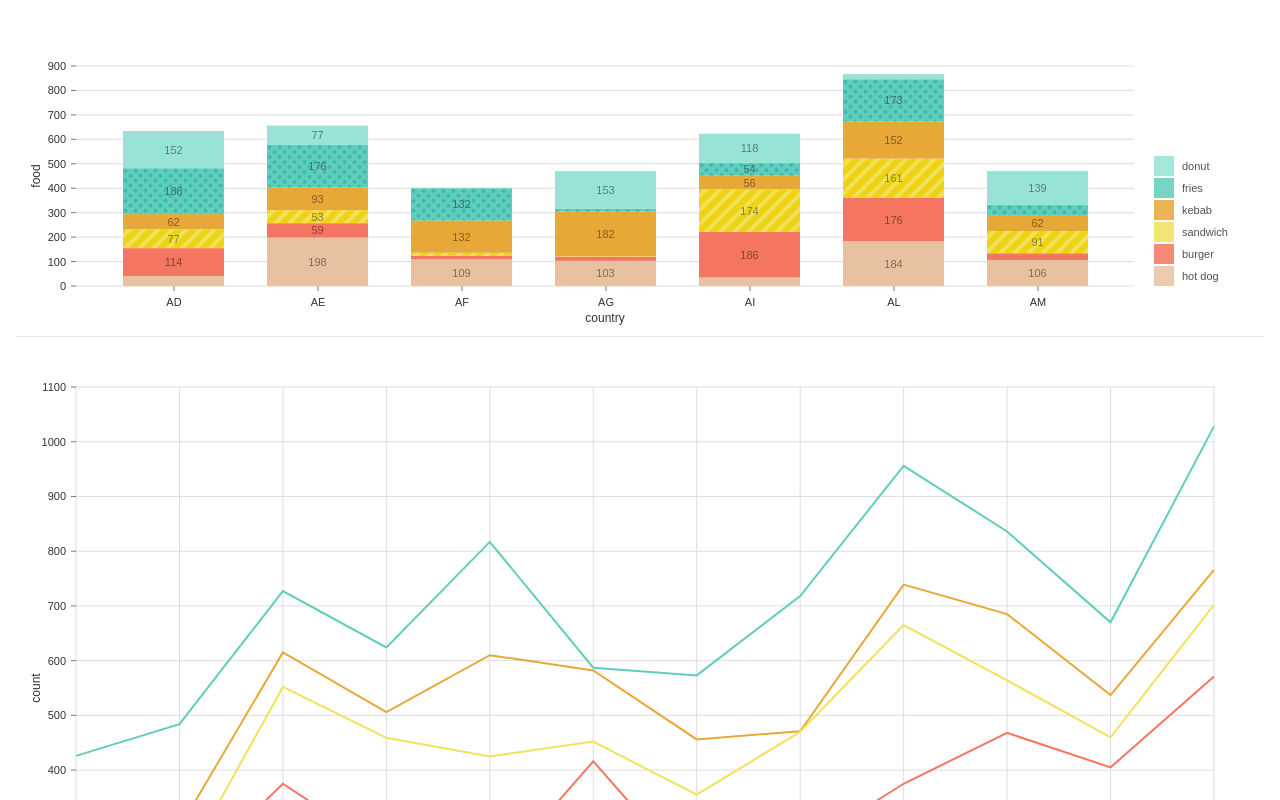
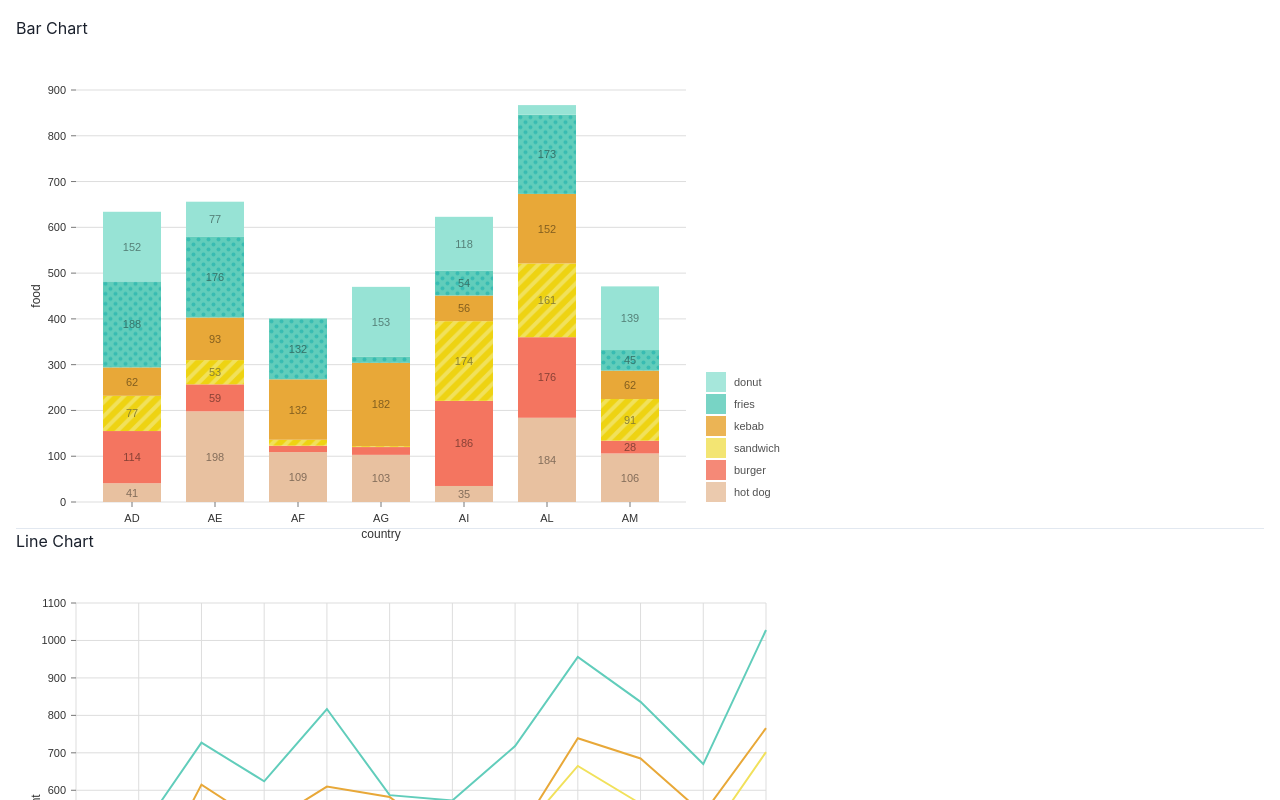
Before and after one commit to Ya-masou/react-chart-libraries, a Next.js app: page /nivo in a window 1280 px wide. Shown: the top 800 px of the page. Built offline with nearby package versions, Linux system fonts and the light colour scheme.

Commit message:
heatmap のチャートを実装してみる

```diff
--- a/package.json
+++ b/package.json
@@ -16,6 +16,7 @@
     "@emotion/styled": "^11",
     "@nivo/bar": "^0.73.1",
     "@nivo/core": "^0.73.0",
+    "@nivo/heatmap": "^0.74.0",
     "@nivo/line": "^0.73.0",
     "@nivo/pie": "^0.73.0",
     "@nivo/radar": "^0.73.0",
--- a/pages/nivo/index.tsx
+++ b/pages/nivo/index.tsx
@@ -1,9 +1,11 @@
+import { Box, AspectRatio } from "@chakra-ui/react"
 import { ResponsiveBar, Bar } from "@nivo/bar";
 import { ResponsiveLine } from "@nivo/line";
 import { ResponsiveRadar } from "@nivo/radar";
 import { ResponsivePie, Pie } from "@nivo/pie";
+import { ResponsiveHeatMap } from "@nivo/heatmap"
 
-export function BarChart() {
+function BarChart() {
   const data = [
     {
       country: "AD",
@@ -113,13 +115,8 @@ export function BarChart() {
   ];
 
   return (
-    <div
-      style={{
-        // aspectRatio: "16 / 9", // safari これ使えない
-        width: "100%",
-        height: "320px",
-      }}
-    >
+    <Box maxW="800px" h="lg">
+      <h2>Bar Chart</h2>
       <ResponsiveBar
         data={data}
         keys={["hot dog", "burger", "sandwich", "kebab", "fries", "donut"]}
@@ -211,11 +208,11 @@ export function BarChart() {
           },
         ]}
       />
-    </div>
+    </Box>
   );
 }
 
-export function LineChart() {
+function LineChart() {
   const data = [
     {
       id: "japan",
@@ -490,11 +487,8 @@ export function LineChart() {
   ];
 
   return (
-    <div
-      style={{
-        aspectRatio: "16 / 9",
-      }}
-    >
+    <Box maxW="800px" h="lg">
+      <h2>Line Chart</h2>
       <ResponsiveLine
         data={data}
         margin={{ top: 50, right: 50, bottom: 50, left: 60 }}
@@ -560,11 +554,11 @@ export function LineChart() {
           },
         ]}
       />
-    </div>
+    </Box>
   );
 }
 
-export function RadarChart() {
+function RadarChart() {
   const data = [
     {
       taste: "fruity",
@@ -599,11 +593,9 @@ export function RadarChart() {
   ];
 
   return (
-    <div
-      style={{
-        aspectRatio: "16 / 9",
-      }}
-    >
+    <Box maxW="800px">
+      <h2>Rader Chart</h2>
+      <AspectRatio ratio={16 / 9}>
         <ResponsiveRadar
           data={data}
           keys={["chardonay", "carmenere", "syrah"]}
@@ -652,11 +644,12 @@ export function RadarChart() {
             },
           ]}
         />
-    </div>
+      </AspectRatio>
+    </Box>
   );
 }
 
-export function PieChart() {
+function PieChart() {
   const data = [
     {
       id: "javascript",
@@ -691,11 +684,9 @@ export function PieChart() {
   ];
 
   return (
-    <div
-      style={{
-        aspectRatio: "16 / 9",
-      }}
-    >
+    <Box maxW="800px">
+      <h2>Pie Chart</h2>
+      <AspectRatio ratio={16 / 9}>
         <ResponsivePie
           data={data}
           margin={{ top: 40, right: 80, bottom: 80, left: 80 }}
@@ -807,8 +798,297 @@ export function PieChart() {
             },
           ]}
         />
-    </div>
+      </AspectRatio>
+    </Box>
   );
+}
+
+function HeatMapChart() {
+  const data = [
+    {
+      "country": "AD",
+      "hot dog": 5,
+      "hot dogColor": "hsl(209, 70%, 50%)",
+      "burger": 15,
+      "burgerColor": "hsl(348, 70%, 50%)",
+      "sandwich": 70,
+      "sandwichColor": "hsl(131, 70%, 50%)",
+      "kebab": 43,
+      "kebabColor": "hsl(139, 70%, 50%)",
+      "fries": 7,
+      "friesColor": "hsl(269, 70%, 50%)",
+      "donut": 61,
+      "donutColor": "hsl(30, 70%, 50%)",
+      "junk": 70,
+      "junkColor": "hsl(42, 70%, 50%)",
+      "sushi": 8,
+      "sushiColor": "hsl(300, 70%, 50%)",
+      "ramen": 75,
+      "ramenColor": "hsl(259, 70%, 50%)",
+      "curry": 48,
+      "curryColor": "hsl(341, 70%, 50%)",
+      "udon": 70,
+      "udonColor": "hsl(156, 70%, 50%)"
+    },
+    {
+      "country": "AE",
+      "hot dog": 42,
+      "hot dogColor": "hsl(197, 70%, 50%)",
+      "burger": 79,
+      "burgerColor": "hsl(270, 70%, 50%)",
+      "sandwich": 67,
+      "sandwichColor": "hsl(194, 70%, 50%)",
+      "kebab": 0,
+      "kebabColor": "hsl(260, 70%, 50%)",
+      "fries": 27,
+      "friesColor": "hsl(87, 70%, 50%)",
+      "donut": 83,
+      "donutColor": "hsl(331, 70%, 50%)",
+      "junk": 12,
+      "junkColor": "hsl(193, 70%, 50%)",
+      "sushi": 77,
+      "sushiColor": "hsl(252, 70%, 50%)",
+      "ramen": 36,
+      "ramenColor": "hsl(313, 70%, 50%)",
+      "curry": 63,
+      "curryColor": "hsl(305, 70%, 50%)",
+      "udon": 100,
+      "udonColor": "hsl(155, 70%, 50%)"
+    },
+    {
+      "country": "AF",
+      "hot dog": 75,
+      "hot dogColor": "hsl(278, 70%, 50%)",
+      "burger": 65,
+      "burgerColor": "hsl(226, 70%, 50%)",
+      "sandwich": 77,
+      "sandwichColor": "hsl(85, 70%, 50%)",
+      "kebab": 96,
+      "kebabColor": "hsl(51, 70%, 50%)",
+      "fries": 92,
+      "friesColor": "hsl(333, 70%, 50%)",
+      "donut": 84,
+      "donutColor": "hsl(2, 70%, 50%)",
+      "junk": 30,
+      "junkColor": "hsl(109, 70%, 50%)",
+      "sushi": 24,
+      "sushiColor": "hsl(138, 70%, 50%)",
+      "ramen": 80,
+      "ramenColor": "hsl(336, 70%, 50%)",
+      "curry": 86,
+      "curryColor": "hsl(54, 70%, 50%)",
+      "udon": 20,
+      "udonColor": "hsl(70, 70%, 50%)"
+    },
+    {
+      "country": "AG",
+      "hot dog": 71,
+      "hot dogColor": "hsl(341, 70%, 50%)",
+      "burger": 9,
+      "burgerColor": "hsl(346, 70%, 50%)",
+      "sandwich": 11,
+      "sandwichColor": "hsl(108, 70%, 50%)",
+      "kebab": 81,
+      "kebabColor": "hsl(66, 70%, 50%)",
+      "fries": 7,
+      "friesColor": "hsl(287, 70%, 50%)",
+      "donut": 86,
+      "donutColor": "hsl(107, 70%, 50%)",
+      "junk": 85,
+      "junkColor": "hsl(57, 70%, 50%)",
+      "sushi": 99,
+      "sushiColor": "hsl(74, 70%, 50%)",
+      "ramen": 30,
+      "ramenColor": "hsl(140, 70%, 50%)",
+      "curry": 12,
+      "curryColor": "hsl(96, 70%, 50%)",
+      "udon": 19,
+      "udonColor": "hsl(175, 70%, 50%)"
+    },
+    {
+      "country": "AI",
+      "hot dog": 22,
+      "hot dogColor": "hsl(73, 70%, 50%)",
+      "burger": 23,
+      "burgerColor": "hsl(292, 70%, 50%)",
+      "sandwich": 83,
+      "sandwichColor": "hsl(41, 70%, 50%)",
+      "kebab": 9,
+      "kebabColor": "hsl(281, 70%, 50%)",
+      "fries": 83,
+      "friesColor": "hsl(34, 70%, 50%)",
+      "donut": 48,
+      "donutColor": "hsl(120, 70%, 50%)",
+      "junk": 30,
+      "junkColor": "hsl(135, 70%, 50%)",
+      "sushi": 71,
+      "sushiColor": "hsl(166, 70%, 50%)",
+      "ramen": 38,
+      "ramenColor": "hsl(220, 70%, 50%)",
+      "curry": 74,
+      "curryColor": "hsl(187, 70%, 50%)",
+      "udon": 24,
+      "udonColor": "hsl(288, 70%, 50%)"
+    },
+    {
+      "country": "AL",
+      "hot dog": 91,
+      "hot dogColor": "hsl(168, 70%, 50%)",
+      "burger": 83,
+      "burgerColor": "hsl(135, 70%, 50%)",
+      "sandwich": 25,
+      "sandwichColor": "hsl(209, 70%, 50%)",
+      "kebab": 68,
+      "kebabColor": "hsl(177, 70%, 50%)",
+      "fries": 96,
+      "friesColor": "hsl(353, 70%, 50%)",
+      "donut": 85,
+      "donutColor": "hsl(81, 70%, 50%)",
+      "junk": 7,
+      "junkColor": "hsl(85, 70%, 50%)",
+      "sushi": 87,
+      "sushiColor": "hsl(278, 70%, 50%)",
+      "ramen": 69,
+      "ramenColor": "hsl(148, 70%, 50%)",
+      "curry": 54,
+      "curryColor": "hsl(265, 70%, 50%)",
+      "udon": 42,
+      "udonColor": "hsl(291, 70%, 50%)"
+    },
+    {
+      "country": "AM",
+      "hot dog": 14,
+      "hot dogColor": "hsl(64, 70%, 50%)",
+      "burger": 12,
+      "burgerColor": "hsl(272, 70%, 50%)",
+      "sandwich": 91,
+      "sandwichColor": "hsl(137, 70%, 50%)",
+      "kebab": 76,
+      "kebabColor": "hsl(184, 70%, 50%)",
+      "fries": 16,
+      "friesColor": "hsl(330, 70%, 50%)",
+      "donut": 14,
+      "donutColor": "hsl(264, 70%, 50%)",
+      "junk": 68,
+      "junkColor": "hsl(21, 70%, 50%)",
+      "sushi": 77,
+      "sushiColor": "hsl(279, 70%, 50%)",
+      "ramen": 48,
+      "ramenColor": "hsl(5, 70%, 50%)",
+      "curry": 8,
+      "curryColor": "hsl(358, 70%, 50%)",
+      "udon": 49,
+      "udonColor": "hsl(312, 70%, 50%)"
+    },
+    {
+      "country": "AO",
+      "hot dog": 68,
+      "hot dogColor": "hsl(289, 70%, 50%)",
+      "burger": 80,
+      "burgerColor": "hsl(59, 70%, 50%)",
+      "sandwich": 64,
+      "sandwichColor": "hsl(105, 70%, 50%)",
+      "kebab": 37,
+      "kebabColor": "hsl(127, 70%, 50%)",
+      "fries": 72,
+      "friesColor": "hsl(330, 70%, 50%)",
+      "donut": 34,
+      "donutColor": "hsl(330, 70%, 50%)",
+      "junk": 67,
+      "junkColor": "hsl(149, 70%, 50%)",
+      "sushi": 82,
+      "sushiColor": "hsl(286, 70%, 50%)",
+      "ramen": 12,
+      "ramenColor": "hsl(29, 70%, 50%)",
+      "curry": 9,
+      "curryColor": "hsl(1, 70%, 50%)",
+      "udon": 13,
+      "udonColor": "hsl(125, 70%, 50%)"
+    },
+    {
+      "country": "AQ",
+      "hot dog": 90,
+      "hot dogColor": "hsl(108, 70%, 50%)",
+      "burger": 47,
+      "burgerColor": "hsl(221, 70%, 50%)",
+      "sandwich": 99,
+      "sandwichColor": "hsl(249, 70%, 50%)",
+      "kebab": 14,
+      "kebabColor": "hsl(10, 70%, 50%)",
+      "fries": 80,
+      "friesColor": "hsl(342, 70%, 50%)",
+      "donut": 36,
+      "donutColor": "hsl(183, 70%, 50%)",
+      "junk": 88,
+      "junkColor": "hsl(208, 70%, 50%)",
+      "sushi": 53,
+      "sushiColor": "hsl(33, 70%, 50%)",
+      "ramen": 30,
+      "ramenColor": "hsl(58, 70%, 50%)",
+      "curry": 90,
+      "curryColor": "hsl(98, 70%, 50%)",
+      "udon": 91,
+      "udonColor": "hsl(349, 70%, 50%)"
+    }
+  ]
+  return (
+    <Box maxW="800px" h="lg">
+      <h2>HeatMap Chart</h2>
+      <ResponsiveHeatMap
+          data={data}
+          keys={[
+              'hot dog',
+              'burger',
+              'sandwich',
+              'kebab',
+              'fries',
+              'donut',
+              'junk',
+              'sushi',
+              'ramen',
+              'curry',
+              'udon'
+          ]}
+          indexBy="country"
+          margin={{ top: 100, right: 60, bottom: 60, left: 60 }}
+          forceSquare={true}
+          padding={5}
+          axisTop={{ orient: 'top', tickSize: 5, tickPadding: 5, tickRotation: -90, legend: '', legendOffset: 36 }}
+          axisRight={null}
+          axisBottom={null}
+          axisLeft={{
+              orient: 'left',
+              tickSize: 5,
+              tickPadding: 5,
+              tickRotation: 0,
+              legend: 'country',
+              legendPosition: 'middle',
+              legendOffset: -40
+          }}
+          cellOpacity={1}
+          cellBorderColor={{ from: 'color', modifiers: [ [ 'darker', 0.4 ] ] }}
+          labelTextColor={{ from: 'color', modifiers: [ [ 'darker', 1.8 ] ] }}
+          defs={[
+              {
+                  id: 'lines',
+                  type: 'patternLines',
+                  background: 'inherit',
+                  color: 'rgba(0, 0, 0, 0.1)',
+                  rotation: -45,
+                  lineWidth: 4,
+                  spacing: 7
+              }
+          ]}
+          fill={[ { id: 'lines' } ]}
+          animate={true}
+          motionConfig="wobbly"
+          motionStiffness={80}
+          motionDamping={9}
+          hoverTarget="cell"
+          cellHoverOthersOpacity={0.25}
+      />
+    </Box>
+  )
 }
 
 export default function Nivo() {
@@ -825,6 +1105,8 @@ export default function Nivo() {
       <RadarChart />
       <hr />
       <PieChart />
+      <hr />
+      <HeatMapChart />
     </main>
   );
 }
```
Also changed, not shown: 1 other file (tests, documents, lock files or other folders). Lines whose indentation alone changed are shown as unchanged.
